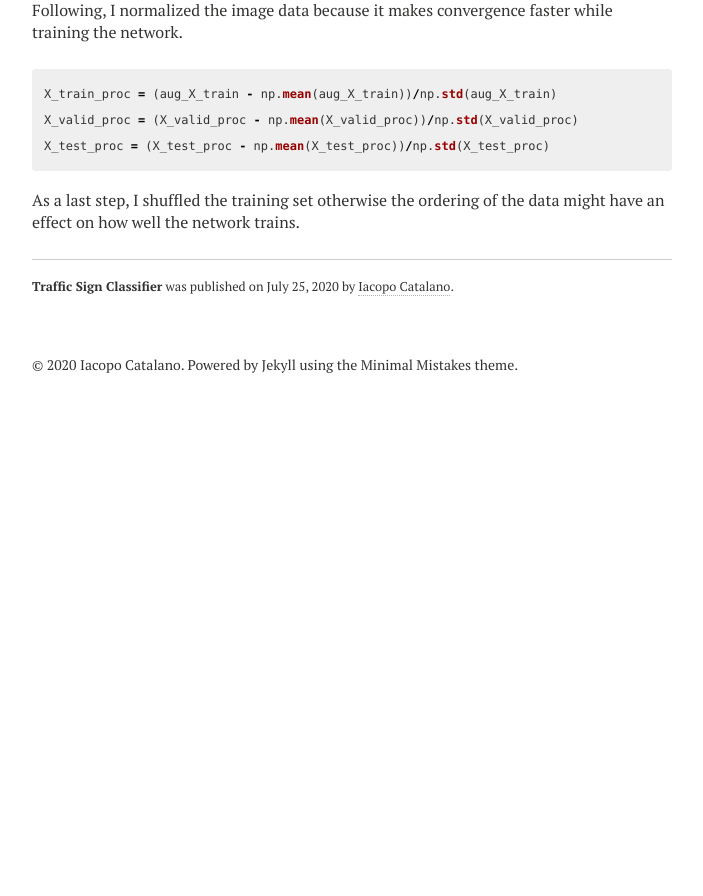
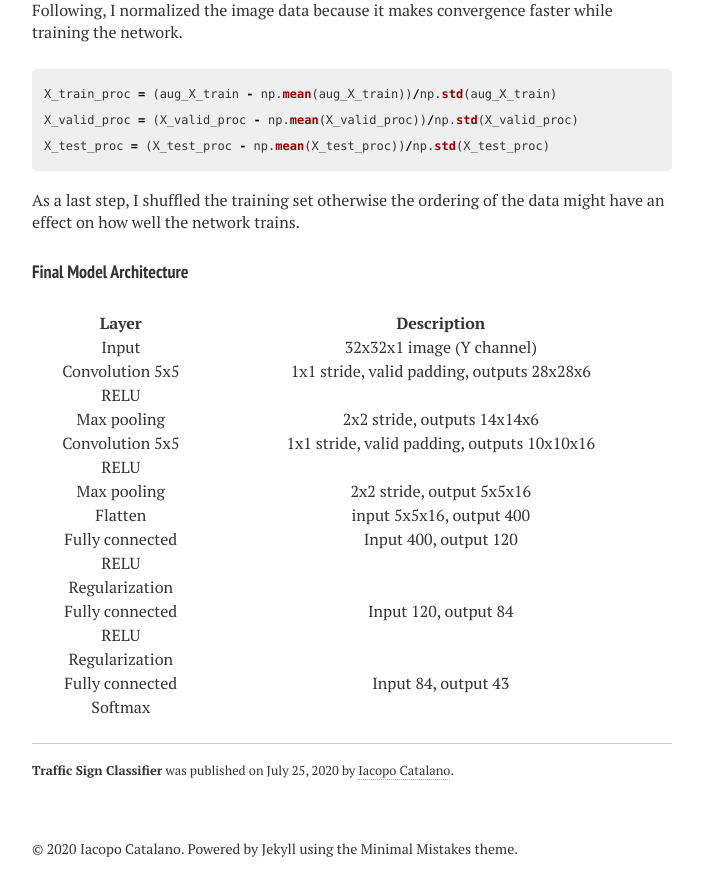
Before and after one commit to IacopomC/iacopomc.github.io, a Jekyll site: the page built from _projects/2020-07-25-traffic-sign-classifier-project.md, in a window 1280 px wide and 900 px high, scrolled down 3104 px. Shown: the top 896 px of the window, without its empty margins (288-991 px from the left). Built offline with Jekyll 4.4.1, drawn with Linux system fonts in a browser that asks for light colours; nearby versions of some CDN libraries; before the commit the page ends 3527 px from its top, so only the background shows below that.

Commit message:
Add final model architecture scheme

````diff
--- a/_projects/2020-07-25-traffic-sign-classifier-project.md
+++ b/_projects/2020-07-25-traffic-sign-classifier-project.md
@@ -120,3 +120,26 @@ X_test_proc = (X_test_proc - np.mean(X_test_proc))/np.std(X_test_proc)
 ```
 
 As a last step, I shuffled the training set otherwise the ordering of the data might have an effect on how well the network trains.
+
+
+#### Final Model Architecture
+
+
+| Layer         		|     Description	        					|
+|:---------------------:|:---------------------------------------------:|
+| Input         		| 32x32x1 image (Y channel)   							|
+| Convolution 5x5     	| 1x1 stride, valid padding, outputs 28x28x6 	|
+| RELU					|												|
+| Max pooling	      	| 2x2 stride,  outputs 14x14x6 				|
+| Convolution 5x5	    | 1x1 stride, valid padding, outputs 10x10x16|
+| RELU					|												|
+| Max pooling	      	| 2x2 stride,  output 5x5x16 				|
+| Flatten	      	| input 5x5x16, output 400				|
+| Fully connected		| Input 400, output 120	|
+| RELU					|												|
+| Regularization					|												|
+| Fully connected		| Input 120, output 84	|
+| RELU					|												|
+| Regularization					|												|
+| Fully connected		| Input 84, output 43	|
+| Softmax				|         									|
````
